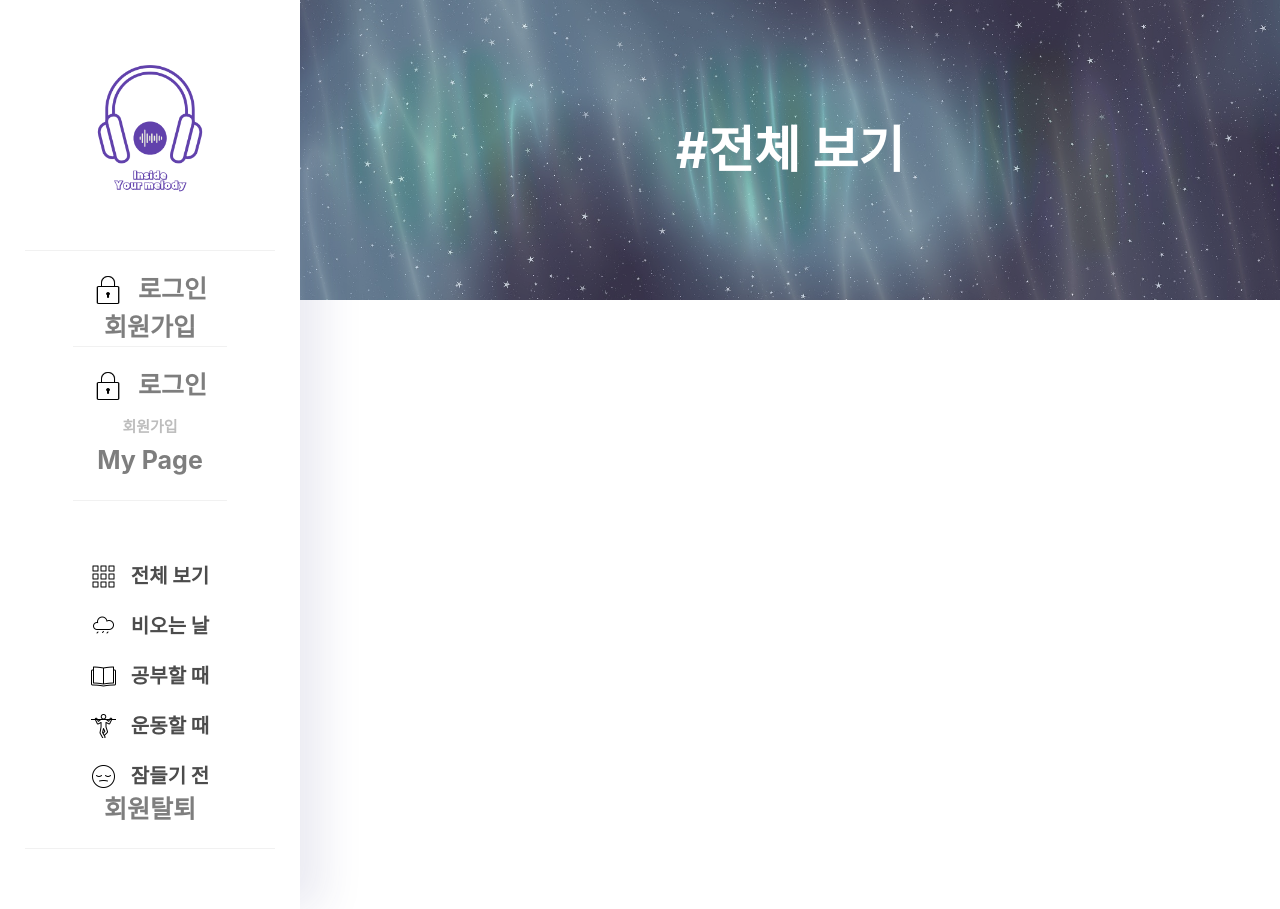
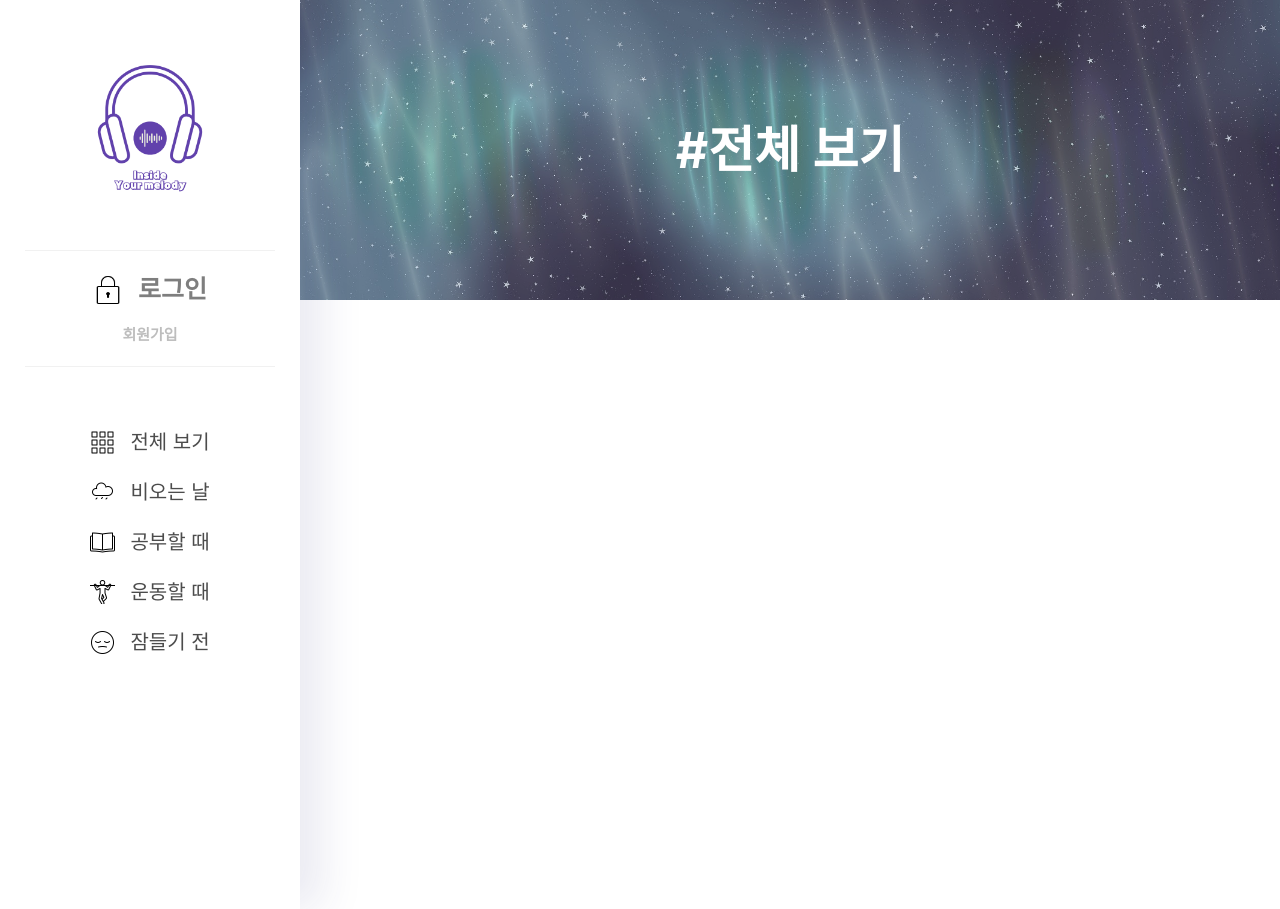
Before and after one commit to yeun38/Inside-Your-Melody, a Flask app: page / in a window 1280 px wide. Run offline with Flask 2, Linux system fonts and the light colour scheme; some libraries are stand-ins or nearby versions.

Commit message:
로그인 status에 따라 로그인/아웃 나오게 변경

```diff
--- a/templates/index.html
+++ b/templates/index.html
@@ -17,32 +17,49 @@
     <!-- JS -->
     <script src="https://ajax.googleapis.com/ajax/libs/jquery/3.4.1/jquery.min.js"></script>
     <script src="https://cdnjs.cloudflare.com/ajax/libs/jquery-cookie/1.4.1/jquery.cookie.js"></script>
-
 </head>
 <body>
 <header>
     <div class="fcc">
         <a class="logoImg icos" href="/"></a>
     </div>
-    <div class="loginArea fcc">
-        <div><a class="ico loginIco icos" href="">로그인</a></div>
-        <div><a href="">회원가입</a></div>
-    <div  id="loginArea" class="loginArea fcc">
-        <div><a class="ico loginIco icos" onclick='$("#modal-login").addClass("is-active"), $("#modal-signup").removeClass("is-active")'>로그인</a></div>
-        <div><a onclick='$("#modal-signup").addClass("is-active"), $("#modal-login").removeClass("is-active")'>회원가입</a></div>
-        <div><a href="mypage">My Page</a></div>
+    <div id="loginArea" class="loginArea fcc">
+        {% if successLogin != 'success' %}
+        <div id="loginForm">
+            <div><a class="ico loginIco icos"
+                    onclick='$("#modal-login").addClass("is-active"), $("#modal-signup").removeClass("is-active")'>로그인</a>
+            </div>
+            <div class="fcc">
+                <a onclick='$("#modal-signup").addClass("is-active"), $("#modal-login").removeClass("is-active")'>회원가입</a>
+            </div>
+        </div>
+        {% else %}
+        <div id="logoutForm">
+            <div><a class="ico loginIco icos" onclick="sign_out()">로그아웃</a>
+            </div>
+            <div class="fcc"><a href="mypage">My Page</a></div>
+        </div>
+        {% endif %}
     </div>
     <nav>
         <ul class="fcc">
-            <li><div><a class="ico viewAllIco icos" href="">전체 보기</a></div></li>
-            <li><div><a class="ico rainIco icos" href="">비오는 날</a></div></li>
-            <li><div><a class="ico studyIco icos" href="">공부할 때</a></div></li>
-            <li><div><a class="ico healthIco icos" href="">운동할 때</a></div></li>
-            <li><div><a class="ico sleepIco icos" href="">잠들기 전</a></div></li>
+            <li>
+                <div><a class="ico viewAllIco icos" href="">전체 보기</a></div>
+            </li>
+            <li>
+                <div><a class="ico rainIco icos" href="">비오는 날</a></div>
+            </li>
+            <li>
+                <div><a class="ico studyIco icos" href="">공부할 때</a></div>
+            </li>
+            <li>
+                <div><a class="ico healthIco icos" href="">운동할 때</a></div>
+            </li>
+            <li>
+                <div><a class="ico sleepIco icos" href="">잠들기 전</a></div>
+            </li>
         </ul>
     </nav>
-    <hr id="delete_user2" class="is-hidden">
-    <div><a id="delete_user" class="fcc" onclick='$("#modal-delete-user").addClass("is-active")'>회원탈퇴</a></div>
 </header>
 <main>
     <div class="bannerImg fcc">#전체 보기</div>
@@ -91,6 +108,7 @@
                                                     로그인
                                                 </button>
                                                 <hr>
+                                            </nav>
                                         </div>
                                     </div>
                                 </article>
@@ -131,7 +149,8 @@
                                                 </div>
 
                                             </div>
-                                            <p id="help-signup-id" class="help">아이디는 2-10자의 영문과 숫자와 일부 특수문자(._-)만 입력 가능합니다.</p>
+                                            <p id="help-signup-id" class="help">아이디는 2-10자의 영문과 숫자와 일부 특수문자(._-)만 입력
+                                                가능합니다.</p>
 
                                             <div class="field">
                                                 <div class="control has-icons-left">
@@ -140,7 +159,8 @@
                                                     <span class="icon is-small is-left"><i
                                                             class="fa fa-lock"></i></span>
                                                 </div>
-                                                <p id="help-signup-password" class="help">영문과 숫자 조합의 8-20자의 비밀번호를 설정해주세요.
+                                                <p id="help-signup-password" class="help">영문과 숫자 조합의 8-20자의 비밀번호를
+                                                    설정해주세요.
                                                     특수문자(!@#$%^&*)도 사용 가능합니다.</p>
                                             </div>
                                         </div>
@@ -235,20 +255,15 @@
                                                 </button>
                                             </nav>
                                         </div>
-
-
                                     </div>
                                 </article>
                             </div>
-
                         </div>
                     </section>
                 </div>
             </article>
         </div>
     </div>
-    <button class="modal-close is-large" aria-label="close"
-            onclick='$("#modal-delete-user").removeClass("is-active")'></button>
 </div>
 </body>
 </html>
```
